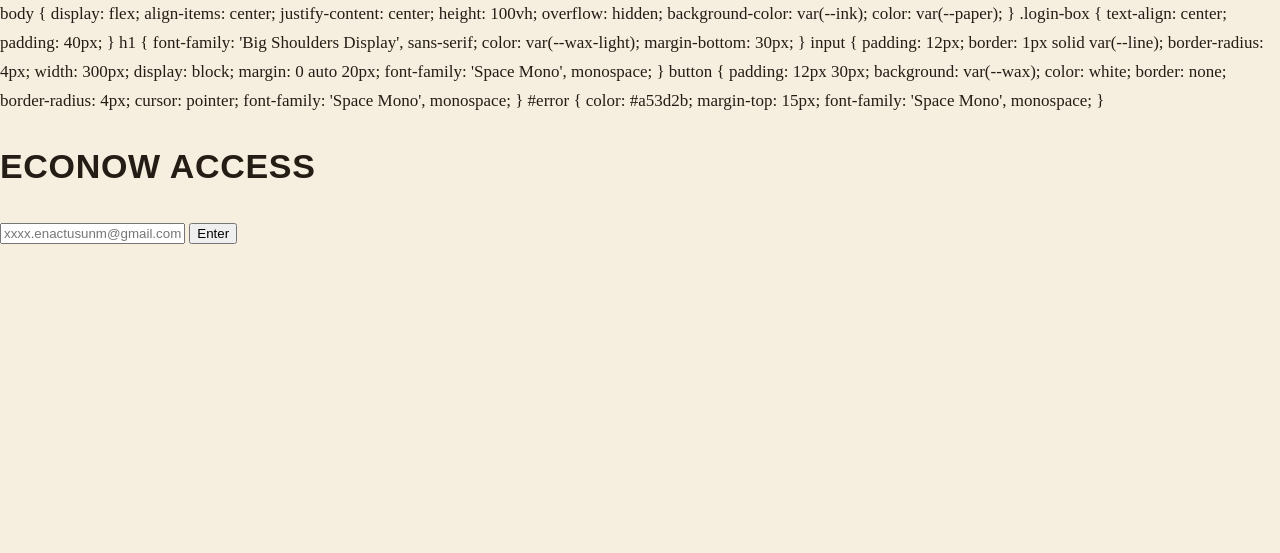
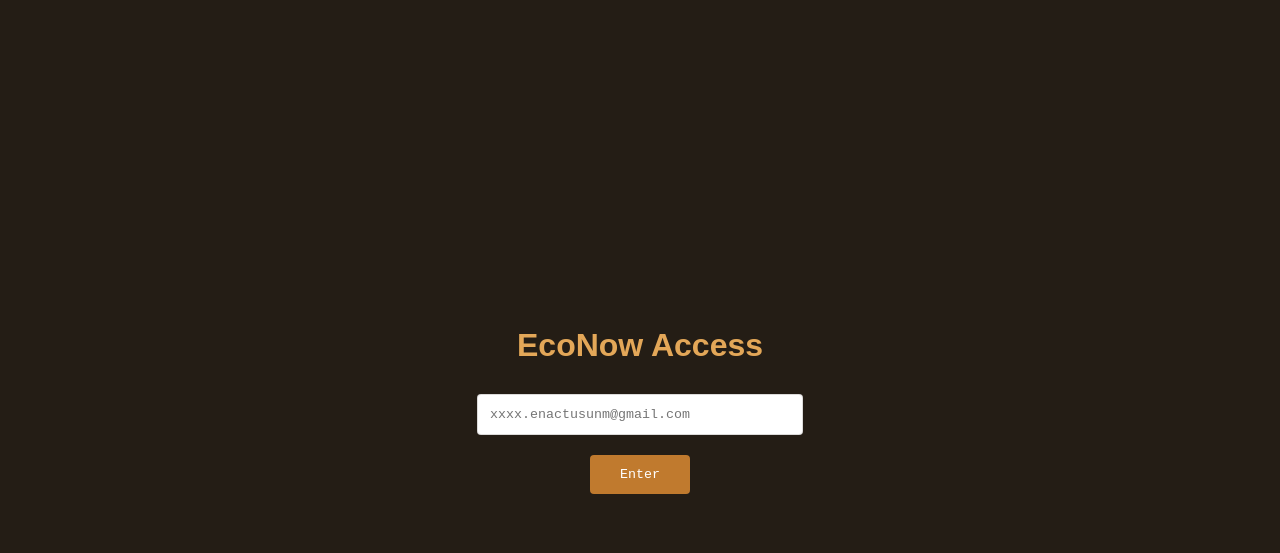
Before and after one commit to 7-wwh/EcoNow_handover_website, a plain HTML site: page index.html in a window 1280 px wide. Drawn offline with nearby package versions, Linux system fonts and the light colour scheme.

Commit message:
Fix broken style tag in index.html

```diff
--- a/index.html
+++ b/index.html
@@ -4,10 +4,9 @@
     <meta charset="UTF-8">
     <meta name="viewport" content="width=device-width, initial-scale=1.0">
     <title>EcoNow Access</title>
-    <link rel="stylesheet" href="assets/css/style.css">
     <link rel="stylesheet" href="assets/css/global-revamp.css">
     <script src="assets/js/global-revamp.js" defer></script>
-</head>
+    <style>
         body { display: flex; align-items: center; justify-content: center; height: 100vh; overflow: hidden; background-color: var(--ink); color: var(--paper); }
         .login-box { text-align: center; padding: 40px; }
         h1 { font-family: 'Big Shoulders Display', sans-serif; color: var(--wax-light); margin-bottom: 30px; }
```
